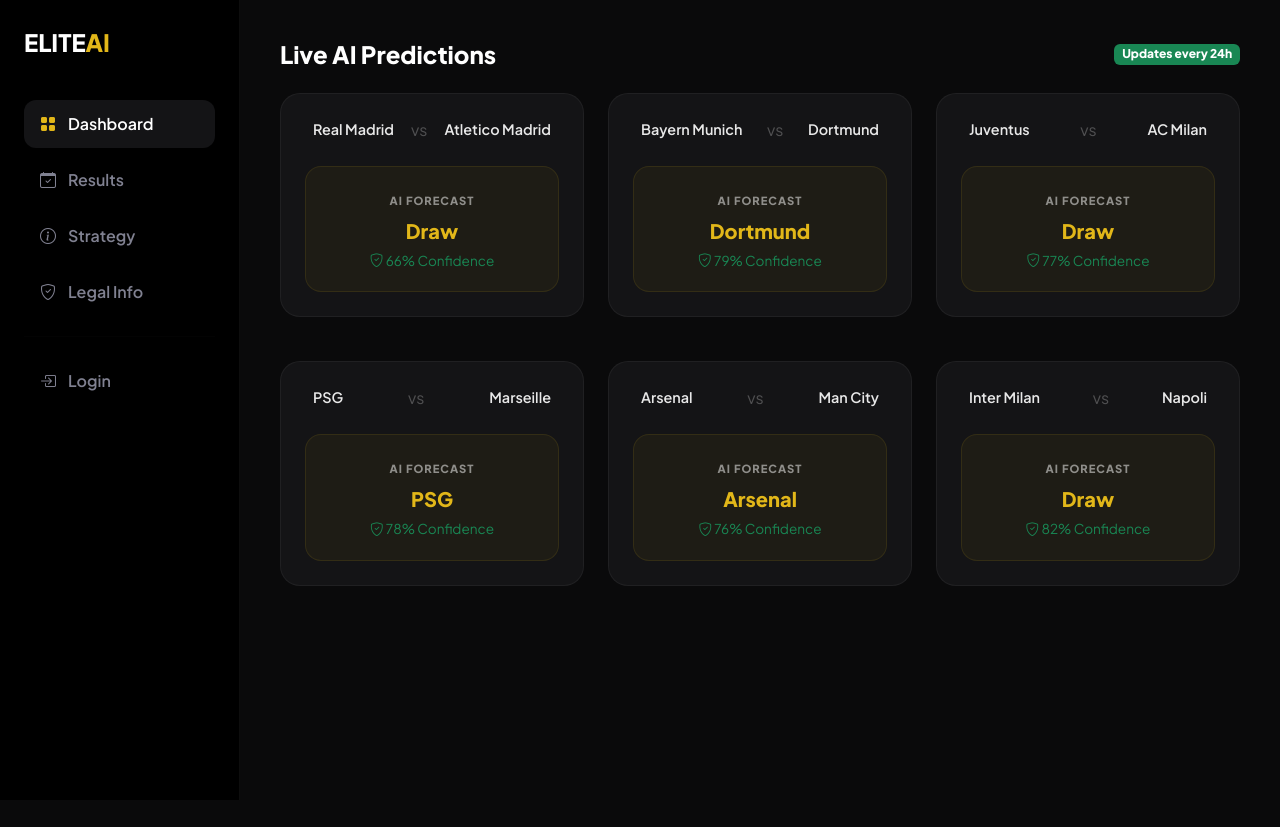
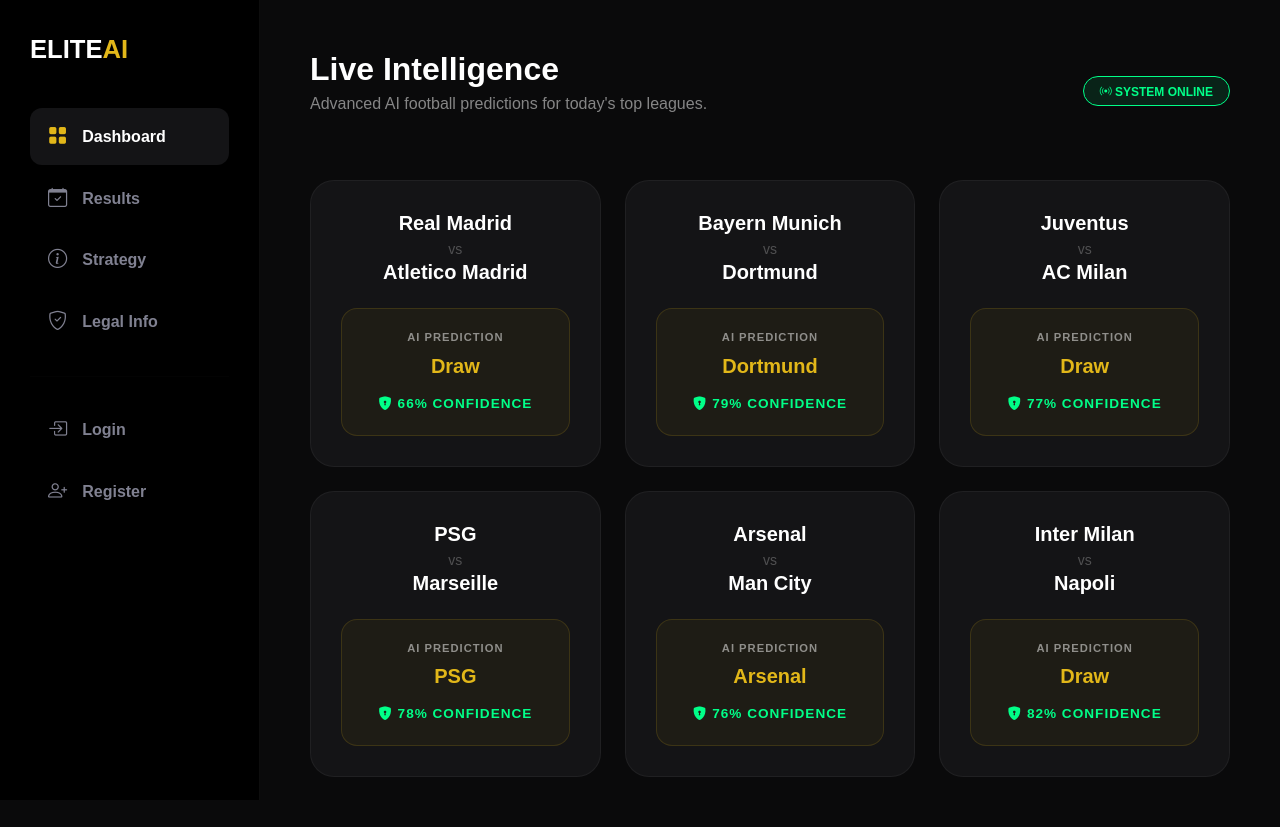
Before and after one commit to tsergiu43/elite-ai-platform, a Django app: page /dashboard/ in a window 1280 px wide. Before the commit the page ends 586 px from the top, so only its background shows below. Run offline with Django 5.2, Linux system fonts and the light colour scheme; data comes from the database, SQL or seed files in the repository.

Commit message:
Full system update: Football API & Dashboard Final

```diff
--- a/predictions/templates/predictions/dashboard.html
+++ b/predictions/templates/predictions/dashboard.html
@@ -3,25 +3,29 @@
 <head>
     <meta charset="UTF-8">
     <meta name="viewport" content="width=device-width, initial-scale=1.0">
-    <title>Dashboard | ELITE AI</title>
+    <title>AI Dashboard | ELITE AI</title>
     <link href="https://cdn.jsdelivr.net/npm/bootstrap@5.3.0/dist/css/bootstrap.min.css" rel="stylesheet">
-    <link href="https://fonts.googleapis.com/css2?family=Plus+Jakarta+Sans:wght@400;600;800&display=swap" rel="stylesheet">
     <link rel="stylesheet" href="https://cdn.jsdelivr.net/npm/bootstrap-icons@1.11.1/font/bootstrap-icons.css">
     <style>
-        :root { --bg: #0a0a0b; --card: #141416; --gold: #e2b719; --sidebar-w: 240px; --border: rgba(255,255,255,0.05); }
-        body { background: var(--bg); color: #fff; font-family: 'Plus Jakarta Sans', sans-serif; display: flex; margin: 0; min-height: 100vh; }
-        .sidebar { width: var(--sidebar-w); height: 100vh; background: #000; border-right: 1px solid var(--border); position: fixed; padding: 24px; display: flex; flex-direction: column; z-index: 100; }
-        .brand { font-weight: 800; font-size: 1.5rem; color: #fff; text-decoration: none; margin-bottom: 40px; }
+        :root { --bg: #0a0a0b; --card: #141416; --gold: #e2b719; --sidebar-w: 260px; --border: rgba(255,255,255,0.05); }
+        body { background: var(--bg); color: #fff; display: flex; margin: 0; font-family: 'Plus Jakarta Sans', sans-serif; min-height: 100vh; }
+
+        /* Sidebar */
+        .sidebar { width: var(--sidebar-w); height: 100vh; background: #000; border-right: 1px solid var(--border); position: fixed; padding: 30px; display: flex; flex-direction: column; z-index: 100; }
+        .brand { font-weight: 800; font-size: 1.6rem; color: #fff; text-decoration: none; margin-bottom: 40px; }
         .brand span { color: var(--gold); }
-        .nav-item { color: #808191; text-decoration: none; padding: 12px 16px; margin-bottom: 8px; border-radius: 12px; display: flex; align-items: center; font-weight: 600; border: none; width: 100%; text-align: left; }
+        .nav-item { color: #808191; text-decoration: none; padding: 14px 18px; margin-bottom: 5px; border-radius: 12px; display: flex; align-items: center; font-weight: 600; transition: 0.3s; border: none; width: 100%; text-align: left; background: transparent; }
         .nav-item:hover, .nav-item.active { background: var(--card); color: #fff; }
-        .nav-item i { margin-right: 12px; }
+        .nav-item i { margin-right: 15px; font-size: 1.2rem; }
         .nav-item.active i { color: var(--gold); }
-        .main-content { margin-left: var(--sidebar-w); flex: 1; padding: 40px; }
-        .match-card { background: var(--card); border: 1px solid var(--border); border-radius: 20px; padding: 24px; margin-bottom: 20px; transition: 0.3s; }
+
+        /* Main Content */
+        .main-content { margin-left: var(--sidebar-w); flex: 1; padding: 50px; }
+        .match-card { background: var(--card); border: 1px solid var(--border); border-radius: 24px; padding: 30px; transition: 0.3s; height: 100%; }
         .match-card:hover { border-color: var(--gold); transform: translateY(-5px); }
-        .prediction-box { background: rgba(226, 183, 25, 0.05); border-radius: 16px; padding: 20px; border: 1px solid rgba(226, 183, 25, 0.1); text-align: center; }
-        .team-name { font-size: 0.9rem; font-weight: 600; opacity: 0.9; }
+
+        .prediction-box { background: rgba(226, 183, 25, 0.05); border: 1px solid rgba(226, 183, 25, 0.15); border-radius: 16px; padding: 20px; text-align: center; }
+        .confidence-tag { color: #00ff88; font-size: 0.85rem; font-weight: 700; text-transform: uppercase; letter-spacing: 1px; }
     </style>
 </head>
 <body>
@@ -32,44 +36,58 @@
             <a href="{% url 'archive' %}" class="nav-item"><i class="bi bi-calendar-check"></i> Results</a>
             <a href="{% url 'why_us' %}" class="nav-item"><i class="bi bi-info-circle"></i> Strategy</a>
             <a href="{% url 'legal' %}" class="nav-item"><i class="bi bi-shield-check"></i> Legal Info</a>
-            <hr style="border-color: var(--border); margin: 20px 0;">
+
+            <hr style="border-color: var(--border); margin: 25px 0;">
+
             {% if user.is_authenticated %}
-                <div class="small opacity-50 mb-2 px-3">VIP: {{ user.username }}</div>
-                <form action="{% url 'logout' %}" method="post">{% csrf_token %}
-                    <button type="submit" class="nav-item bg-transparent text-danger"><i class="bi bi-box-arrow-right"></i> Logout</button>
+                <div class="small opacity-50 mb-3 px-3">VIP MEMBER: {{ user.username|upper }}</div>
+                <form action="{% url 'logout' %}" method="post">
+                    {% csrf_token %}
+                    <button type="submit" class="nav-item text-danger"><i class="bi bi-box-arrow-right"></i> Logout</button>
                 </form>
             {% else %}
                 <a href="{% url 'login' %}" class="nav-item"><i class="bi bi-box-arrow-in-right"></i> Login</a>
+                <a href="{% url 'register' %}" class="nav-item"><i class="bi bi-person-plus"></i> Register</a>
             {% endif %}
         </nav>
     </div>
+
     <div class="main-content">
-        <div class="d-flex justify-content-between align-items-center mb-4">
-            <h4 class="fw-bold m-0">Live AI Predictions</h4>
-            <span class="badge bg-success">Updates every 24h</span>
+        <div class="d-flex justify-content-between align-items-center mb-5">
+            <div>
+                <h2 class="fw-bold mb-1">Live Intelligence</h2>
+                <p class="opacity-50">Advanced AI football predictions for today's top leagues.</p>
+            </div>
+            <div class="text-end">
+                <span class="badge rounded-pill px-3 py-2" style="background: rgba(0,255,136,0.1); color: #00ff88; border: 1px solid #00ff88;">
+                    <i class="bi bi-broadcast"></i> SYSTEM ONLINE
+                </span>
+            </div>
         </div>
+
         <div class="row g-4">
             {% for match in matches %}
             <div class="col-md-6 col-xl-4">
                 <div class="match-card">
-                    <div class="d-flex justify-content-between align-items-center mb-4 px-2">
-                        <span class="team-name text-center w-45">{{ match.home_team }}</span>
-                        <span class="opacity-25">vs</span>
-                        <span class="team-name text-center w-45">{{ match.away_team }}</span>
+                    <div class="text-center mb-4">
+                        <div class="h5 fw-bold mb-1">{{ match.home_team }}</div>
+                        <div class="small opacity-25">vs</div>
+                        <div class="h5 fw-bold">{{ match.away_team }}</div>
                     </div>
+
                     <div class="prediction-box">
-                        <small class="text-uppercase opacity-50 fw-bold" style="font-size: 0.7rem; letter-spacing: 1px;">AI Forecast</small>
-                        <h5 class="fw-bold my-2" style="color: var(--gold);">{{ match.predicted_winner }}</h5>
-                        <div class="mt-2 text-success" style="font-size: 0.85rem;">
-                            <i class="bi bi-shield-check"></i> {{ match.confidence_score|stringformat:".2f"|slice:"2:" }}% Confidence
+                        <div class="small opacity-50 mb-2" style="font-size: 0.7rem; font-weight: 800; letter-spacing: 1px;">AI PREDICTION</div>
+                        <div class="h5 fw-bold mb-3" style="color: var(--gold);">{{ match.predicted_winner }}</div>
+                        <div class="confidence-tag">
+                            <i class="bi bi-shield-lock-fill"></i> {{ match.confidence_score|stringformat:".2f"|slice:"2:" }}% CONFIDENCE
                         </div>
                     </div>
                 </div>
             </div>
             {% empty %}
-            <div class="text-center opacity-50 py-5">
-                <i class="bi bi-search fs-1 mb-3 d-block"></i>
-                No active matches found.
+            <div class="col-12 text-center py-5">
+                <i class="bi bi-cloud-slash opacity-25" style="font-size: 4rem;"></i>
+                <p class="opacity-50 mt-3">No matches detected. Please trigger the API fetcher or check back later.</p>
             </div>
             {% endfor %}
         </div>
--- a/requirements.txt
+++ b/requirements.txt
@@ -1,5 +1,5 @@
 django
 stripe
+requests
 gunicorn
 django-mathfilters
-requests
```
Also changed, not shown: fetch_matches.py (+42 -36 lines).
